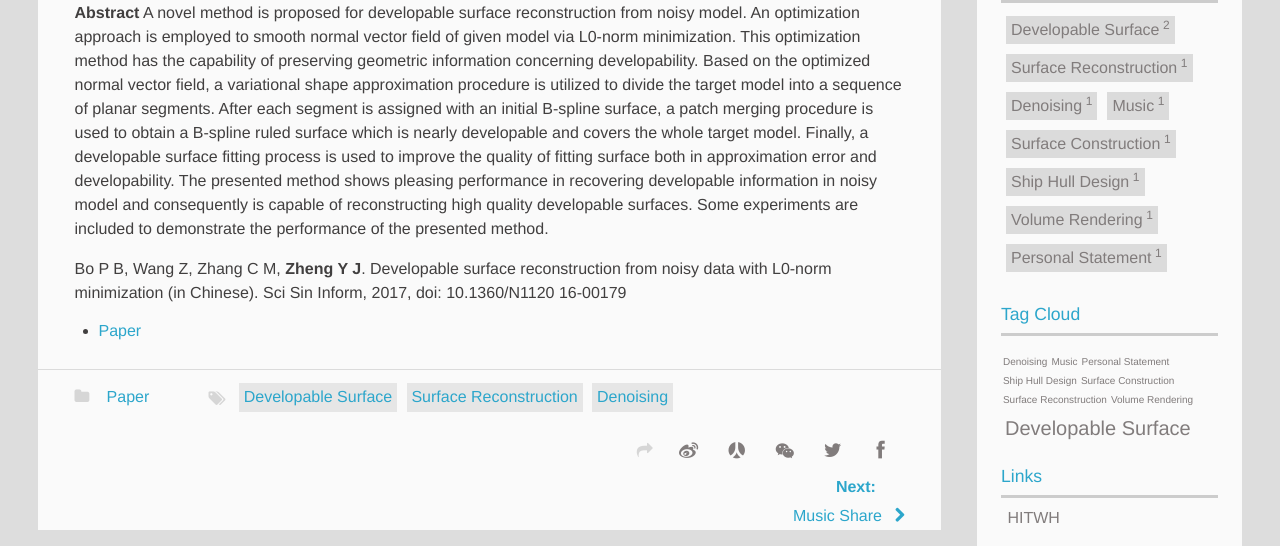
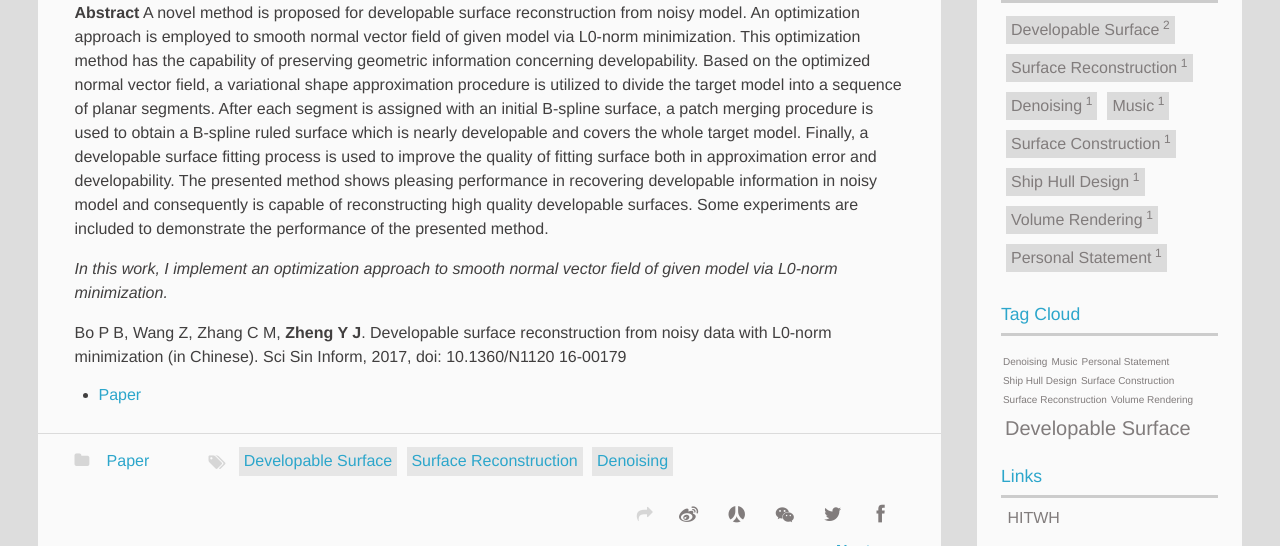
Before and after one commit to PAULYZHENG/paulyzheng.github.io, a Jekyll site: the page built from _posts/2017-07-20-Developable surface reconstruction from noisy data with L0-norm minimization.md, in a window 1280 px wide and 900 px high, scrolled down 496 px, cut to the strip 0-546 px from the top of the window. Built offline with Jekyll 4.4.1, drawn with Linux system fonts in a browser that asks for light colours.

Commit message:
Update 2017-07-20-Developable surface reconstruction from noisy data with L0-norm minimization.md

```diff
--- a/_posts/2017-07-20-Developable surface reconstruction from noisy data with L0-norm minimization.md
+++ b/_posts/2017-07-20-Developable surface reconstruction from noisy data with L0-norm minimization.md
@@ -15,6 +15,8 @@ __China CAD&CG 2016__
 
 __Abstract__ A novel method is proposed for developable surface reconstruction from noisy model. An optimization approach is employed to smooth normal vector field of given model via L0-norm minimization. This optimization method has the capability of preserving geometric information concerning developability. Based on the optimized normal vector field, a variational shape approximation procedure is utilized to divide the target model into a sequence of planar segments. After each segment is assigned with an initial B-spline surface, a patch merging procedure is used to obtain a B-spline ruled surface which is nearly developable and covers the whole target model. Finally, a developable surface fitting process is used to improve the quality of fitting surface both in approximation error and developability. The presented method shows pleasing performance in recovering developable information in noisy model and consequently is capable of reconstructing high quality developable surfaces. Some experiments are included to demonstrate the performance of the presented method.
 
+_In this work, I implement an optimization approach to smooth normal vector ﬁeld of given model via L0-norm minimization._
+
 Bo P B, Wang Z, Zhang C M, __Zheng Y J__. Developable surface reconstruction from noisy data with L0-norm minimization (in Chinese). Sci Sin Inform, 2017, doi: 10.1360/N1120 16-00179
 
 
```
